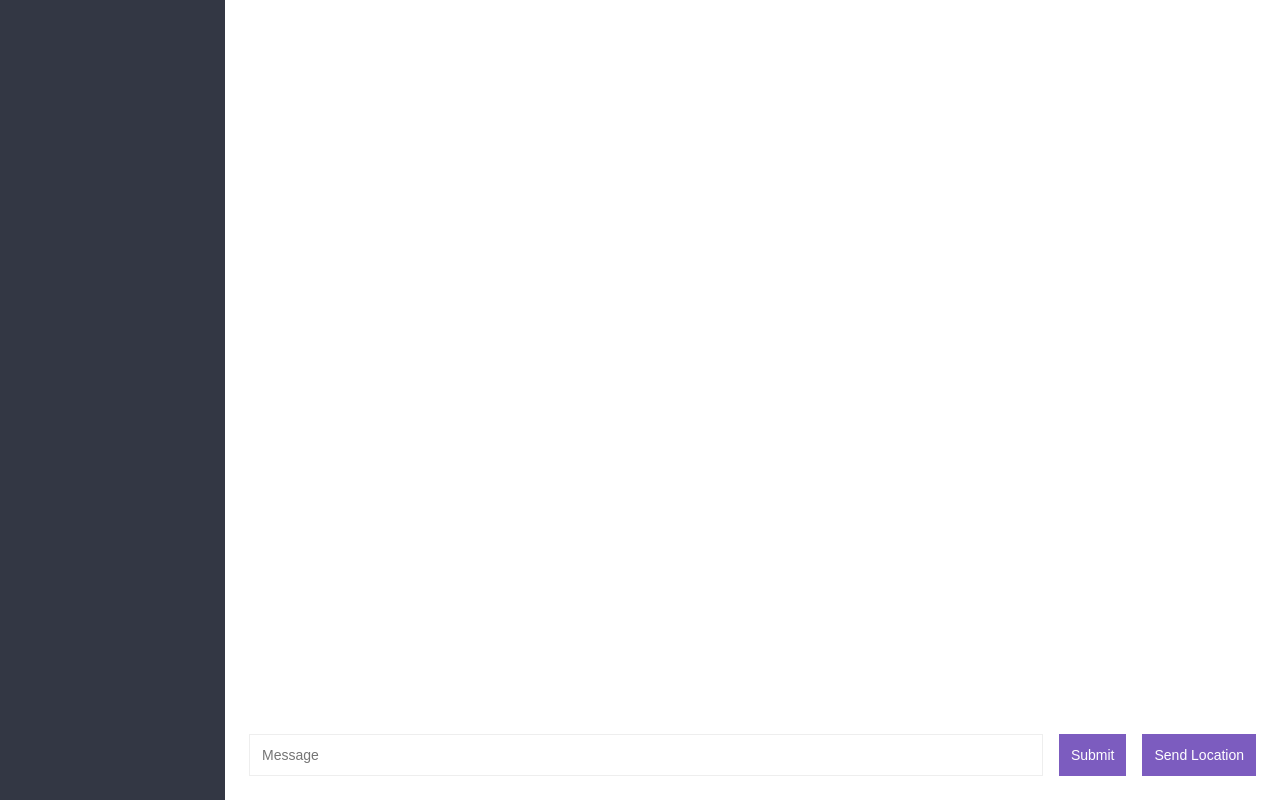
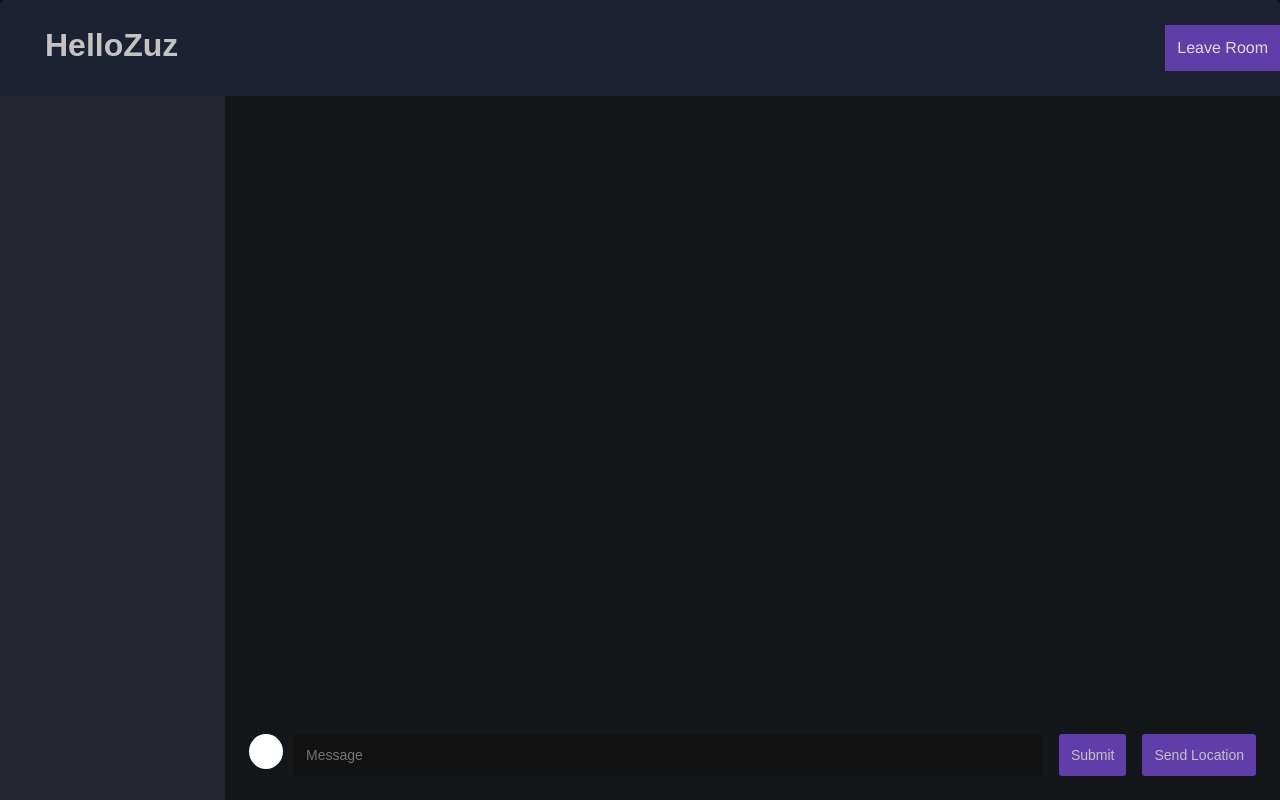
Before and after one commit to vipin475/NodeJs-Chat-App, a website: page public/chat.html in a window 1280 px wide. Drawn offline with nearby package versions, Linux system fonts and the light colour scheme; no server answers; a web font is replaced by a local one.

Commit message:
Adding avatars, but still with some bugs

```diff
--- a/package.json
+++ b/package.json
@@ -15,6 +15,7 @@
     "bad-words": "^3.0.4",
     "express": "^4.18.2",
     "http": "^0.0.1-security",
+    "randomcolor": "^0.6.2",
     "socket.io": "^4.5.3"
   },
   "devDependencies": {
--- a/public/chat.html
+++ b/public/chat.html
@@ -1,17 +1,23 @@
 <!DOCTYPE html>
 <html lang="en">
-<head>
-    <meta charset="UTF-8">
-    <meta http-equiv="X-UA-Compatible" content="IE=edge">
-    <meta name="viewport" content="width=device-width, initial-scale=1.0">
-
+    <head>
+        <meta charset="UTF-8">
+        <meta http-equiv="X-UA-Compatible" content="IE=edge">
+        <meta name="viewport" content="width=device-width, initial-scale=1.0">
 
     <title>Chat App</title>
     <link rel="icon" href="/img/favicon.png">
     <link rel="stylesheet" href="/css/styles.css">
 </head>
 <body>
+    <header class="chat-header">
+        <h1></i> HelloZuz </h1>
+        <a href="index.html" class="btn">Leave Room</a>
+    </header>
+
     <div class="chat">
+
+
         <div id="sidebar" class="chat__sidebar">
 
         </div>
@@ -21,6 +27,8 @@
 
             <div class="compose">
                 <form id="message-form">
+                    <span id="u_avatar" class="avatar"></span>
+
                     <input name="message" placeholder="Message" autocomplete="off">
                     <button>Submit</button>
                 </form>
@@ -34,10 +42,13 @@
     <script id="message-template" type="text/html">
         <div class="message">
             <p>
-                <span class="message__name">{{username}}</span>
-                <span class="message__meta">{{createdAt}}</span>
+                <!-- <span class="avatar">?</span> -->
+                <span id="u_avatar" class="avatar">avt</span>
+                <span class="message__name" id="user_color">{{username}}</span>
+
+                <span class="message__meta" >{{createdAt}}</span>
             </p>
-            <p>{{message}}</p>
+            <p class="u_message">{{message}}</p>
         </div>
     </script>
 
@@ -48,16 +59,16 @@
                 <span class="message__name">{{username}}</span>
                 <span class="message__meta">{{createdAt}}</span>
             </p>
-            <p><a href="{{url}}" target="_blank">My Current Location</a></p>
+            <p class="u_message"><a href="{{url}}" target="_blank">My Current Location</a></p>
         </div>
     </script>
 
     <script id="sidebar-template" type="text/html">
-        <h2 class="room-title">{{room}}</h2>
-        <h3 class="list-title">Users</h3>
+        <h2 class="room-title"><span style="font-size:17px;">Room Name:</span><br>{{room}}</h2>
+        <h3 class="list-title">Online Users</h3>
         <ul class="users">
             {{#users}}
-                <li>{{username}}</li>
+                <li> <span id="li_u_avatar" class="avatar" >avt</span> {{username}}</li>
             {{/users}}
         </ul>
     </script>
--- a/public/css/styles.css
+++ b/public/css/styles.css
@@ -1,4 +1,6 @@
 /* General Styles */
+
+@import url('http://fonts.cdnfonts.com/css/cumiskat');
 
 * {
     margin: 0;
@@ -8,6 +10,28 @@
 
 html {
     font-size: 16px;
+    color-scheme: dark;
+    color: #c5c3c1;
+
+}
+
+
+.chat-header {
+    height: 12vh;
+	background: #1d2232;
+	color: #fff;
+	border-top-left-radius: 5px;
+	border-top-right-radius: 5px;
+	padding-left: 15px;
+	display: flex;
+	align-items: center;
+	justify-content: space-between;
+    font-family: 'Cumiskat', sans-serif;
+}
+.chat-header h1 {
+    margin-top: 10px;
+    margin-left: 30px;
+    color: #c5c3c1;
 }
 
 input {
@@ -16,7 +40,7 @@ input {
 
 body {
     line-height: 1.4;
-    color: #333333;
+    /* color: #333333; */
     font-family: Helvetica, Arial, sans-serif;
 }
 
@@ -28,11 +52,11 @@ label {
     display: block;
     font-size: 14px;
     margin-bottom: 8px;
-    color: #777;
+    /* color: #777; */
 }
 
 input {
-    border: 1px solid #eeeeee;
+    /* border: 1px solid #eeeeee; */
     padding: 12px;
     outline: none;
 }
@@ -40,15 +64,28 @@ input {
 button {
     cursor: pointer;
     padding: 12px;
-    background: #7C5CBF;
+    background: #603eaa;
     border: none;
-    color: white;
     font-size: 16px;
+    color: #c5c3c1;
     transition: background .3s ease;
 }
 
+.btn{
+    cursor: pointer;
+    padding: 12px;
+    background: #603eaa;
+    border: none;
+    font-size: 16px;
+    transition: background .3s ease;
+    text-decoration: none;
+    color: rgb(225, 219, 219);
+    font-family: Helvetica, Arial, sans-serif;
+
+}
+
 button:hover {
-    background: #6b47b8;
+    background: #41277a;
 }
 
 button:disabled {
@@ -59,9 +96,9 @@ button:disabled {
 /* Join Page Styles */
 
 .centered-form {
-    background: #333744;
+    /* background: #333744; */
     width: 100vw;
-    height: 100vh;
+    height: 88vh;
     display: flex;
     justify-content: center;
     align-items: center;
@@ -69,7 +106,7 @@ button:disabled {
 
 .centered-form__box {
     box-shadow: 0px 0px 17px 1px #1D1F26;
-    background: #F7F7FA;
+    /* background: #F7F7FA; */
     padding: 24px;
     width: 250px;
 }
@@ -87,12 +124,13 @@ button:disabled {
 
 .chat {
     display: flex;
+    background-color: #141719;
 }
 
 .chat__sidebar {
-    height: 100vh;
-    color: white;
-    background: #333744;
+    height: 88vh;
+    /* color: white; */
+    background: #23252f;
     width: 225px;
     overflow-y: scroll
 }
@@ -103,7 +141,7 @@ button:disabled {
     flex-grow: 1;
     display: flex;
     flex-direction: column;
-    max-height: 100vh;
+    max-height: 88vh;
 }
 
 .chat__messages {
@@ -133,6 +171,10 @@ button:disabled {
     color: #0070CC;
 }
 
+.u_message {
+    margin-left: 37px;
+}
+
 /* Message Composition Styles */
 
 .compose {
@@ -148,8 +190,48 @@ button:disabled {
     margin-right: 16px;
 }
 
+#message-form .avatar {
+    /* position: absolute;
+
+    top: 49%; */
+    /* transform: translateY(-50%); */
+
+
+    width: 40px;
+    height: 35px;
+    background: #FFF;
+    text-align: center;
+    line-height: 25px;
+    font-weight: bold;
+    color: #1D1F26;
+    margin-right: 10px;
+
+    border-radius: 100%;
+    display: block;
+}
+
+.avatar{
+    /* position: absolute;
+
+    top: 49%; */
+    /* transform: translateY(-50%); */
+
+
+    width: 45px;
+    height: 32px;
+    background: #FFF;
+    text-align: center;
+    line-height: 25px;
+
+    color: #1D1F26;
+    margin-right: 10px;
+
+    border-radius: 100%;
+    display: inline;
+}
+
 .compose input {
-    border: 1px solid #eeeeee;
+    border: 1px solid #101213;
     width: 100%;
     padding: 12px;
     margin: 0 16px 0 0;
@@ -158,6 +240,8 @@ button:disabled {
 
 .compose button {
     font-size: 14px;
+    border-radius: 3px;
+    cursor: pointer;
 }
 
 /* Chat Sidebar Styles */
@@ -165,7 +249,7 @@ button:disabled {
 .room-title {
     font-weight: 400;
     font-size: 22px;
-    background: #2c2f3a;
+    background: #171a24;
     padding: 24px;
 }
 
@@ -181,3 +265,7 @@ button:disabled {
     font-weight: 300;
     padding: 12px 24px 0 24px;
 }
+
+#sidebar {
+    overflow: hidden;
+}
--- a/public/js/chat.js
+++ b/public/js/chat.js
@@ -1,13 +1,5 @@
 const socket = io()
 
-// socket.on('countUpdated', (count) => {
-//     console.log('The count has been updated', count);
-// })
-
-// document.querySelector('#increment').addEventListener('click', () => {
-//     console.log('Clicked');
-//     socket.emit('increment');
-// })
 
 // elements
 const $messageForm = document.querySelector('#message-form')
@@ -15,7 +7,13 @@ const $messageFormInput = $messageForm.querySelector('input')
 const $messageFormButton = $messageForm.querySelector('button')
 
 const $locationButton = document.querySelector('#send-location')
+const $u_name = document.querySelector('.message__name')
+const $avatar = document.querySelector('#u_avatar')
+const $li_avatar = document.querySelector('#u_li_avatar')
 const $messages = document.querySelector('#messages')
+const inputAvatar = document.querySelector('#message-form .avatar')
+
+
 
 // templates
 const messageTemplate = document.querySelector('#message-template').innerHTML
@@ -54,10 +52,15 @@ socket.on('message', (message) => {
 
     const html = Mustache.render(messageTemplate, {
         username: message.username,
+        color: message.color,
+        avatar: message.avatar,
         message: message.text,
         createdAt: moment(message.createdAt).format('h:mm a')
     })
     $messages.insertAdjacentHTML('beforeend', html);
+
+    const u_color = message.color
+    document.querySelector('#user_color').style.color = u_color;
     autoscroll()
 })
 
@@ -65,6 +68,8 @@ socket.on('locationMessage', (message) => {
     console.log(message);
     const urlHtml = Mustache.render(locationTemplate, {
         username: message.username,
+        avatar: message.avatar,
+        color: message.color,
         url: message.url,
         createdAt: moment(message.createdAt).format('h:mm a')
     })
@@ -84,6 +89,7 @@ socket.on('roomData', ({ room, users }) => {
         users
     })
     document.querySelector('#sidebar').innerHTML = html
+
 })
 
 
@@ -106,6 +112,7 @@ $messageForm.addEventListener('submit', (e) => {
     });
 })
 
+
 $locationButton.addEventListener('click', () => {
     if(!navigator.geolocation){
         return alert('Geolocation is not supported by your browser')
@@ -125,9 +132,20 @@ $locationButton.addEventListener('click', () => {
     })
 })
 
-socket.emit('join', { username, room }, (error) => {
+const getAvatar = () => {
+    const size = Math.floor(Math.random() * 100) + 25;
+
+    return `url(https://www.placecage.com/${size}/${size})`;
+};
+
+var avatar = getAvatar()
+
+socket.emit('join', { username, room, avatar }, (error) => {
     if(error){
         alert(error)
         location.href = '/'
     }
+
+    $avatar.style.backgroundImage = avatar;
+    $avatar.style.backgroundSize = 'contain';
 })
--- a/src/utils/messages.js
+++ b/src/utils/messages.js
@@ -1,14 +1,16 @@
-const generateMessage = (username, text) => {
+const generateMessage = (username, color, text) => {
     return{
         username,
+        color,
         text,
         createdAt: new Date().getTime(),
     }
 }
 
-const generateLocationMessage = (username, url) => {
+const generateLocationMessage = (username, color, url) => {
     return {
         username,
+        color,
         url,
         createdAt: new Date().getTime()
     }
```
Also changed, not shown: public/index.html (+1 -0 lines), src/index.js (+16 -7 lines), src/utils/users.js (+10 -3 lines), 1 other file.
